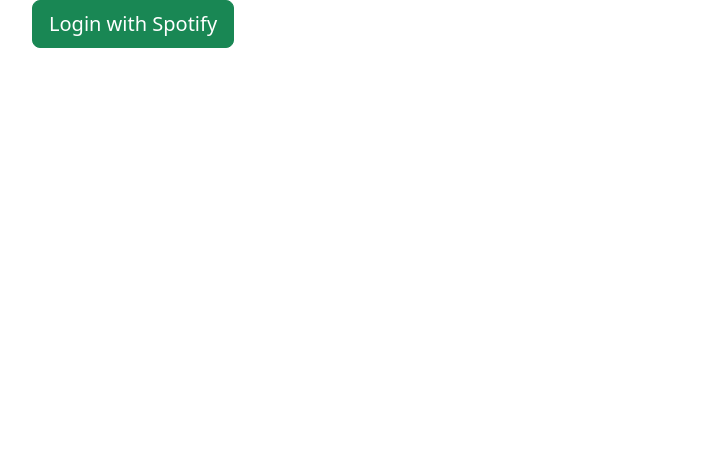
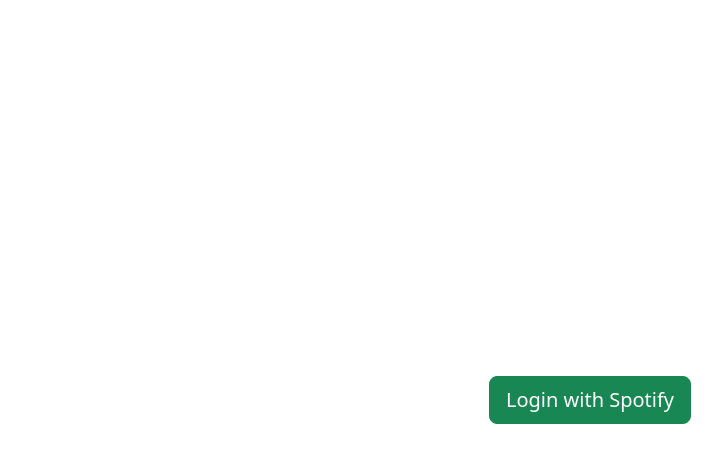
Before and after one commit to RhisavRay/music-player-v2, a React (Create React App) app in the folder client/: page / in a window 1280 px wide. Shown: the top 462 px of the page, without its empty margins (50-772 px from the left). Built offline with nearby package versions, Linux system fonts and the light colour scheme.

Commit message:
Login button styled

```diff
--- a/client/src/Login.js
+++ b/client/src/Login.js
@@ -6,7 +6,7 @@
 
 const Login = () => {
     return (
-        <Container>
+        <Container className='d-flex justify-content-center align-items-center' style={{ minHeight: "100vh" }}>
             <a className='btn btn-success btn-lg' href={AUTH_URL}>Login with Spotify</a>
         </Container>
     )
```
